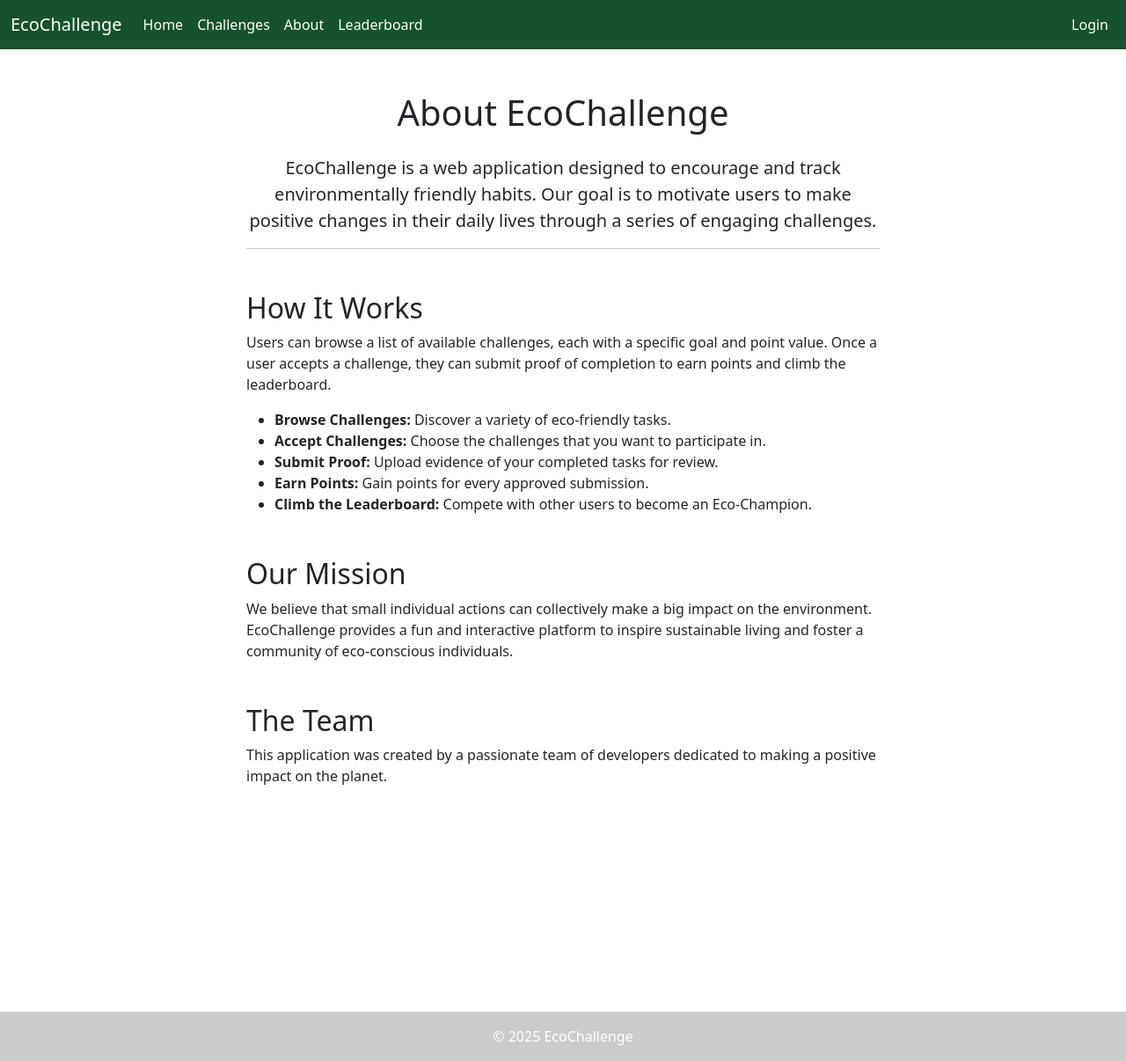
After one commit to sharadpatel13/GreenChallenge, a Django app: page /about/ in a window 1280 px wide. The commit adds this page. Shown: the whole page at 88% size. Run offline with Django 5.2, Linux system fonts and the light colour scheme.

Commit message:
added about section

```diff
--- /dev/null
+++ b/badges/templates/About.html
@@ -0,0 +1,40 @@
+{% extends "base.html" %}
+
+{% block content %}
+<div class="container mt-5">
+    <div class="row">
+        <div class="col-md-8 offset-md-2">
+            <h1 class="text-center mb-4">About EcoChallenge</h1>
+            <p class="lead text-center">
+                EcoChallenge is a web application designed to encourage and track environmentally friendly habits.
+                Our goal is to motivate users to make positive changes in their daily lives through a series of engaging challenges.
+            </p>
+            <hr>
+
+            <h2 class="mt-5">How It Works</h2>
+            <p>
+                Users can browse a list of available challenges, each with a specific goal and point value.
+                Once a user accepts a challenge, they can submit proof of completion to earn points and climb the leaderboard.
+            </p>
+            <ul>
+                <li><strong>Browse Challenges:</strong> Discover a variety of eco-friendly tasks.</li>
+                <li><strong>Accept Challenges:</strong> Choose the challenges that you want to participate in.</li>
+                <li><strong>Submit Proof:</strong> Upload evidence of your completed tasks for review.</li>
+                <li><strong>Earn Points:</strong> Gain points for every approved submission.</li>
+                <li><strong>Climb the Leaderboard:</strong> Compete with other users to become an Eco-Champion.</li>
+            </ul>
+
+            <h2 class="mt-5">Our Mission</h2>
+            <p>
+                We believe that small individual actions can collectively make a big impact on the environment.
+                EcoChallenge provides a fun and interactive platform to inspire sustainable living and foster a community of eco-conscious individuals.
+            </p>
+
+            <h2 class="mt-5">The Team</h2>
+            <p>
+                This application was created by a passionate team of developers dedicated to making a positive impact on the planet.
+            </p>
+        </div>
+    </div>
+</div>
+{% endblock %}
--- a/badges/templates/base.html
+++ b/badges/templates/base.html
@@ -28,7 +28,7 @@
                         <a class="nav-link" href="{% url 'my-challenges' %}">Challenges</a> <!-- Link to your challenge list -->
                     </li>
                     <li class="nav-item">
-                        <a class="nav-link" href="#">About</a>
+                        <a class="nav-link" href="{% url 'about' %}">About</a>
                     </li>
                     <li class="nav-item">
                         <a class="nav-link" href="{% url 'leaderboard' %}">Leaderboard</a>
@@ -45,9 +45,9 @@
                         <span class="nav-link">Logged in as <strong>{{ user.username }}</strong></span>
                     </li>
                     <li class="nav-item">
-                    <form action="{% url 'logout' %}" method="post" style="display:inline;">
+                    <form action="{% url 'logout' %}" method="post">
                         {% csrf_token %}
-                        <button type="submit" class="nav-link btn btn-link p-0">Logout</button>
+                        <button type="submit" class="nav-link">Logout</button>
                     </form>
                 </li>
                     {% else %}
--- a/badges/urls.py
+++ b/badges/urls.py
@@ -16,6 +16,7 @@ from .views import (
     ForgotPasswordConfirmView,
     ForgotPasswordCompleteView,
     SignUpView,
+    AboutView
 )
 
 urlpatterns = [
@@ -35,4 +36,7 @@ urlpatterns = [
     path('reset/<uidb64>/<token>/',ForgotPasswordConfirmView.as_view(),name='password_reset_confirm'),
     path('reset/done/',ForgotPasswordCompleteView.as_view(),name='password_reset_complete'),
     path('signup/', SignUpView.as_view(), name='signup'),
+    path('about/', AboutView.as_view(), name='about'),
+
+
 ]
--- a/badges/views.py
+++ b/badges/views.py
@@ -243,3 +243,7 @@ class SignUpView(CreateView):
     form_class = CustomSignUpForm
     template_name = 'registration/signup.html'
     success_url = reverse_lazy('login')
+
+
+class AboutView(TemplateView):
+    template_name = 'about.html'
```
